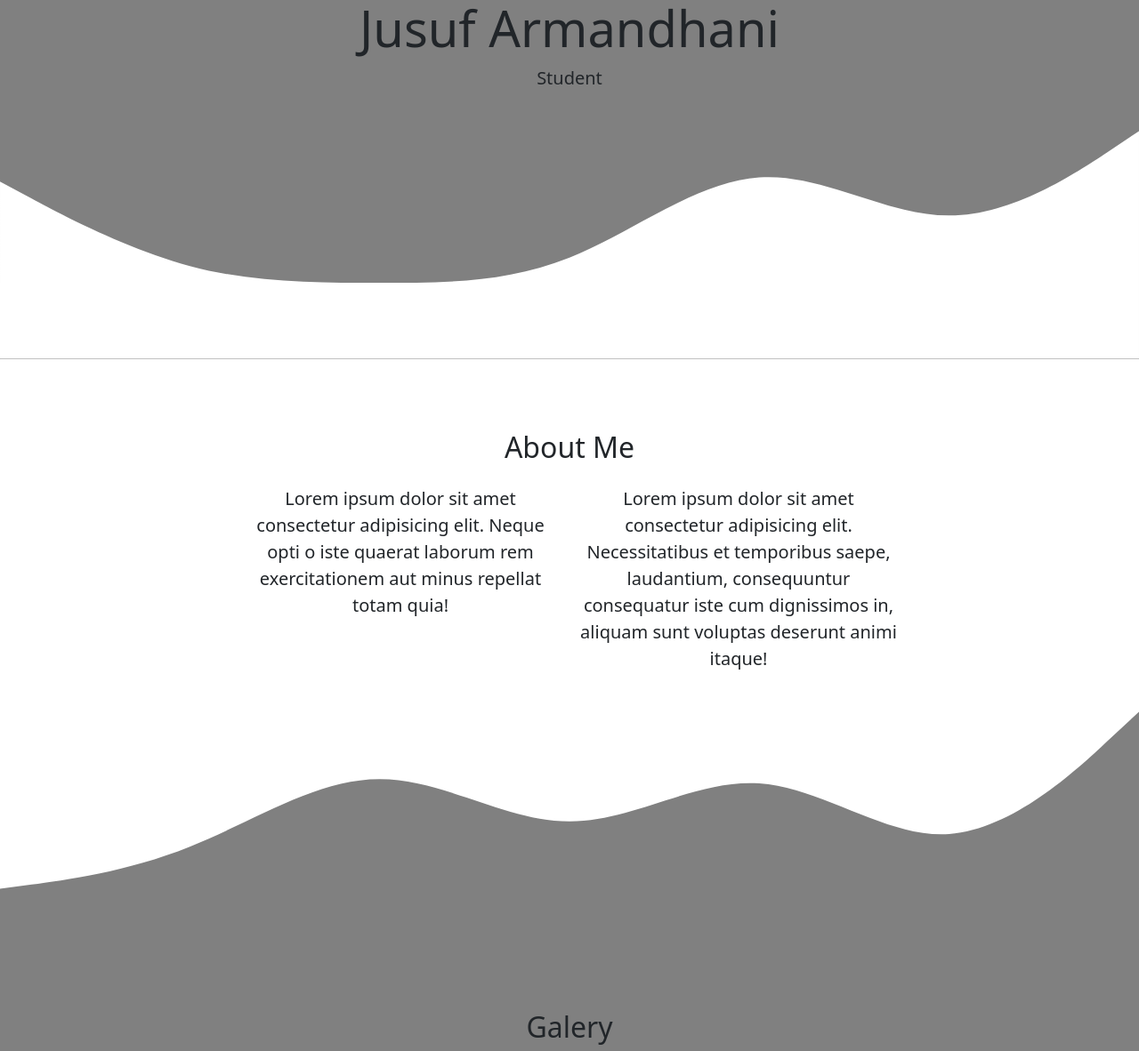
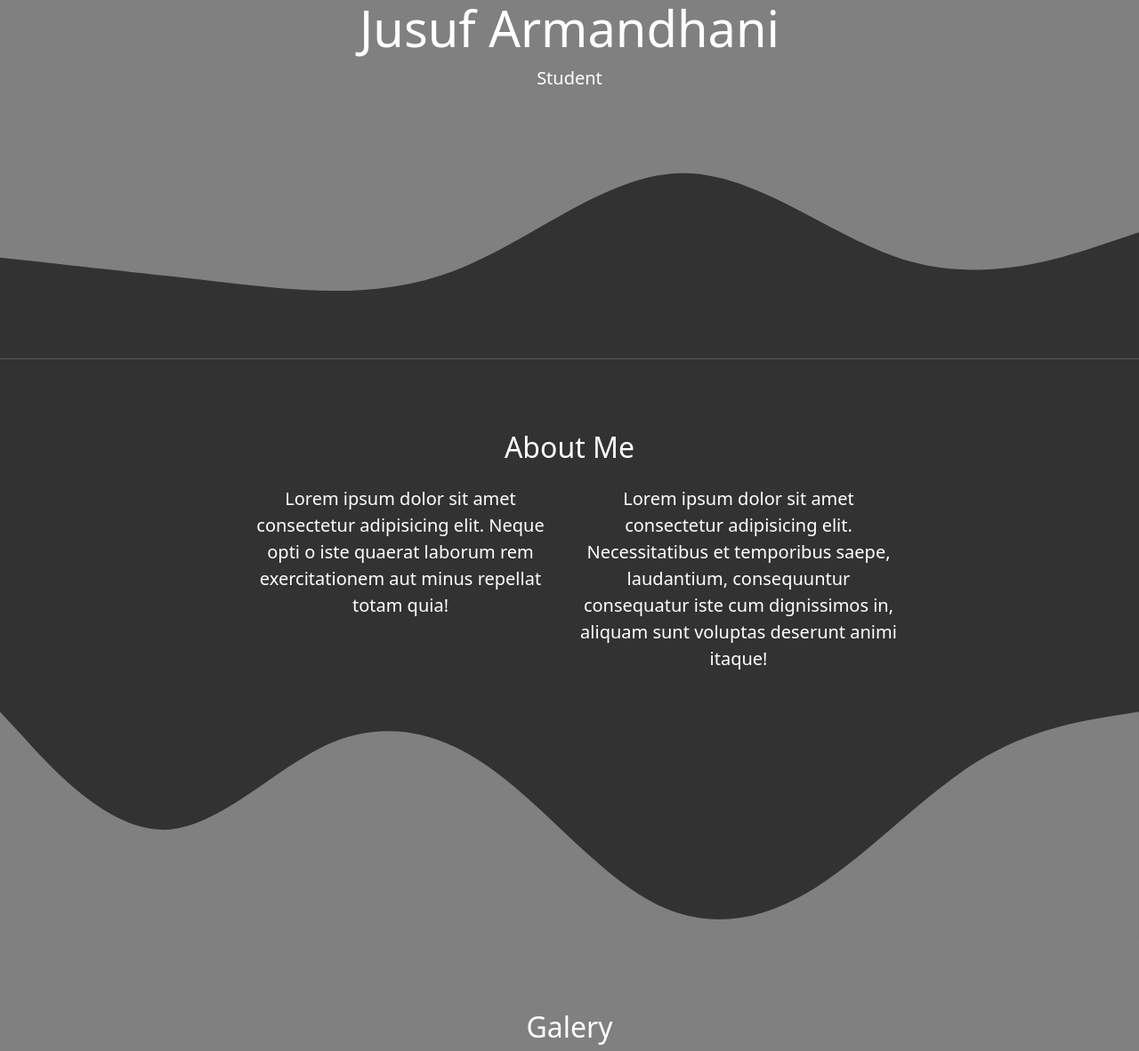
Before and after one commit to Jusufad/Jusufad.github.io, a plain HTML site: page index.html in a window 1280 px wide. Shown: the part 266-1448 px from the top of the page at 89% size. Drawn offline with nearby package versions, Linux system fonts and the light colour scheme.

Commit message:
mengubah warna tampilan

```diff
--- a/index.html
+++ b/index.html
@@ -40,19 +40,15 @@
     <!--akhir navbar-->
 
     <!-- Jumbotron -->
-    <section class="jumbotron text-center">
+    <section class="jumbotron text-center text-white">
       <img src="img/test.jpg" alt="test" width="200" class="rounded-circle img-thumbnail" />
       <h1 class="display-4">Jusuf Armandhani</h1>
       <p class="lead">Student</p>
       <svg xmlns="http://www.w3.org/2000/svg" viewBox="0 0 1440 320">
         <path
-          fill="#ffff"
+          fill="#333232"
           fill-opacity="1"
-          d="M0,96L40,117.3C80,139,160,181,240,202.7C320,224,400,224,
-          480,224C560,224,640,224,720,192C800,160,880,96,960,90.7C1040,85,1120,
-          139,1200,138.7C1280,139,1360,85,1400,58.7L1440,32L1440,320L1400,320C1360,320,
-          1280,320,1200,320C1120,320,1040,320,960,320C880,320,800,320,720,320C640,320,560,
-          320,480,320C400,320,320,320,240,320C160,320,80,320,40,320L0,320Z"
+          d="M0,192L48,197.3C96,203,192,213,288,224C384,235,480,245,576,208C672,171,768,85,864,85.3C960,85,1056,171,1152,197.3C1248,224,1344,192,1392,176L1440,160L1440,320L1392,320C1344,320,1248,320,1152,320C1056,320,960,320,864,320C768,320,672,320,576,320C480,320,384,320,288,320C192,320,96,320,48,320L0,320Z"
         ></path>
       </svg>
     </section>
@@ -60,7 +56,7 @@
 
     <!-- About -->
     <section id="about">
-      <div class="container">
+      <div class="container text-white">
         <div class="row text-center mb-3">
           <div class="col">
             <h2>About Me</h2>
@@ -80,7 +76,7 @@
         <path
           fill="#808080"
           fill-opacity="1"
-          d="M0,256L40,250.7C80,245,160,235,240,202.7C320,171,400,117,480,117.3C560,117,640,171,720,170.7C800,171,880,117,960,122.7C1040,128,1120,192,1200,186.7C1280,181,1360,107,1400,69.3L1440,32L1440,320L1400,320C1360,320,1280,320,1200,320C1120,320,1040,320,960,320C880,320,800,320,720,320C640,320,560,320,480,320C400,320,320,320,240,320C160,320,80,320,40,320L0,320Z"
+          d="M0,32L34.3,69.3C68.6,107,137,181,206,181.3C274.3,181,343,107,411,74.7C480,43,549,53,617,101.3C685.7,149,754,235,823,272C891.4,309,960,299,1029,256C1097.1,213,1166,139,1234,96C1302.9,53,1371,43,1406,37.3L1440,32L1440,320L1405.7,320C1371.4,320,1303,320,1234,320C1165.7,320,1097,320,1029,320C960,320,891,320,823,320C754.3,320,686,320,617,320C548.6,320,480,320,411,320C342.9,320,274,320,206,320C137.1,320,69,320,34,320L0,320Z"
         ></path>
       </svg>
     </section>
@@ -90,7 +86,7 @@
     <section id="galery">
       <div class="container">
         <div class="row text-center">
-          <div class="col">
+          <div class="col text-white">
             <h2>Galery</h2>
           </div>
         </div>
@@ -139,9 +135,9 @@
       </div>
       <svg xmlns="http://www.w3.org/2000/svg" viewBox="0 0 1440 320">
         <path
-          fill="#ffff"
+          fill="#333232"
           fill-opacity="1"
-          d="M0,96L48,101.3C96,107,192,117,288,101.3C384,85,480,43,576,69.3C672,96,768,192,864,202.7C960,213,1056,139,1152,90.7C1248,43,1344,21,1392,10.7L1440,0L1440,320L1392,320C1344,320,1248,320,1152,320C1056,320,960,320,864,320C768,320,672,320,576,320C480,320,384,320,288,320C192,320,96,320,48,320L0,320Z"
+          d="M0,192L40,192C80,192,160,192,240,208C320,224,400,256,480,234.7C560,213,640,139,720,106.7C800,75,880,85,960,106.7C1040,128,1120,160,1200,144C1280,128,1360,64,1400,32L1440,0L1440,320L1400,320C1360,320,1280,320,1200,320C1120,320,1040,320,960,320C880,320,800,320,720,320C640,320,560,320,480,320C400,320,320,320,240,320C160,320,80,320,40,320L0,320Z"
         ></path>
       </svg>
     </section>
@@ -150,7 +146,7 @@
 
     <!-- Contact -->
     <section id="contact">
-      <div class="container">
+      <div class="container text-white">
         <div class="row text-center mb-3">
           <div class="col">
             <h2>Contact Me</h2>
@@ -194,7 +190,7 @@
         <path
           fill="#808080"
           fill-opacity="1"
-          d="M0,160L40,160C80,160,160,160,240,176C320,192,400,224,480,224C560,224,640,192,720,192C800,192,880,224,960,213.3C1040,203,1120,149,1200,128C1280,107,1360,117,1400,122.7L1440,128L1440,320L1400,320C1360,320,1280,320,1200,320C1120,320,1040,320,960,320C880,320,800,320,720,320C640,320,560,320,480,320C400,320,320,320,240,320C160,320,80,320,40,320L0,320Z"
+          d="M0,160L34.3,181.3C68.6,203,137,245,206,256C274.3,267,343,245,411,240C480,235,549,245,617,224C685.7,203,754,149,823,138.7C891.4,128,960,160,1029,181.3C1097.1,203,1166,213,1234,192C1302.9,171,1371,117,1406,90.7L1440,64L1440,320L1405.7,320C1371.4,320,1303,320,1234,320C1165.7,320,1097,320,1029,320C960,320,891,320,823,320C754.3,320,686,320,617,320C548.6,320,480,320,411,320C342.9,320,274,320,206,320C137.1,320,69,320,34,320L0,320Z"
         ></path>
       </svg>
     </footer>
--- a/style.css
+++ b/style.css
@@ -1,6 +1,12 @@
 .jumbotron {
   padding-top: 4rem;
   background-color: grey;
+}
+#about {
+  background: rgb(51, 50, 50);
+}
+#contact {
+  background: rgb(51, 50, 50);
 }
 
 #galery {
```
